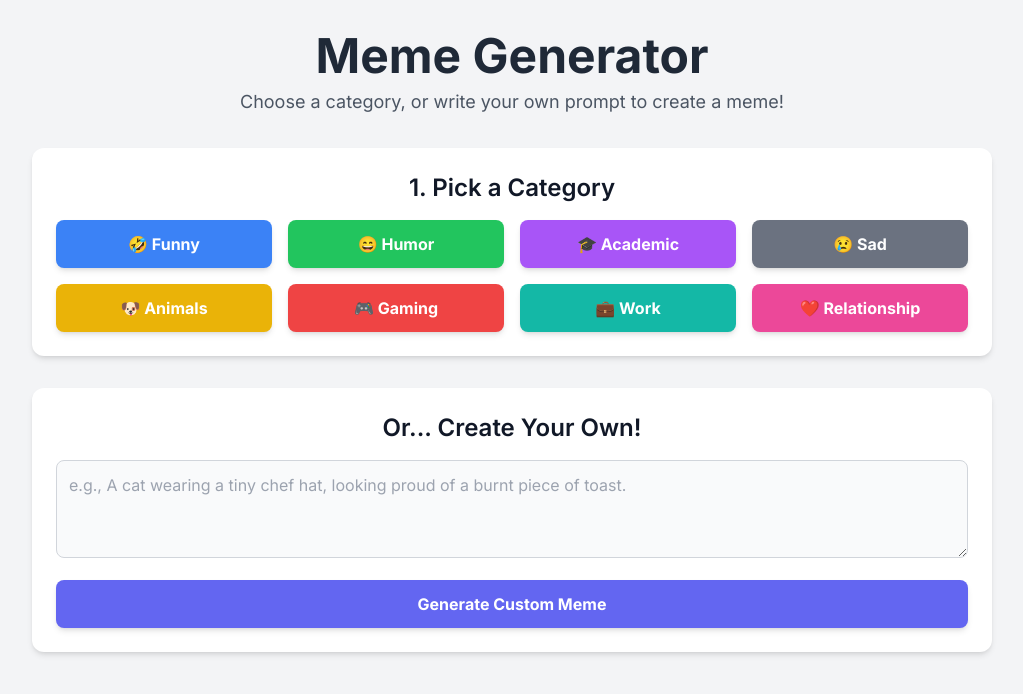
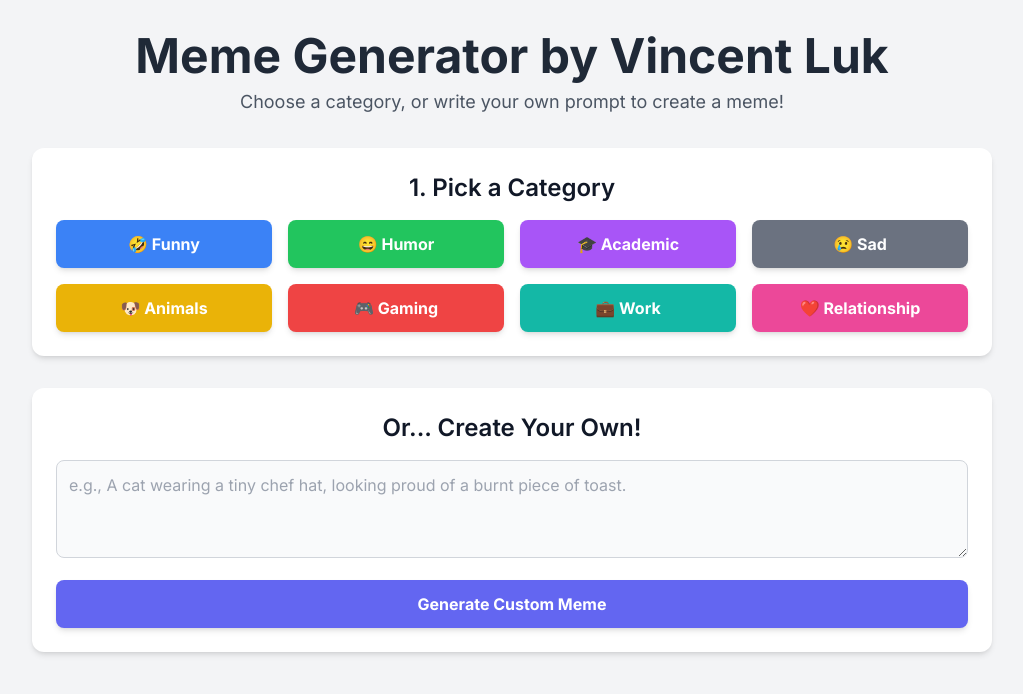
Before and after one commit to vincent9394/AI-Meme-Generator, a plain HTML site: page index.html in a window 1280 px wide. Shown: the whole page, without its empty margins (128-1151 px from the left). Drawn offline with nearby package versions, Linux system fonts and the light colour scheme.

Commit message:
Update index.html

```diff
--- a/index.html
+++ b/index.html
@@ -29,7 +29,7 @@
 
     <div class="container mx-auto p-4 md:p-8 max-w-5xl">
         <header class="text-center mb-8">
-            <h1 class="text-4xl md:text-5xl font-bold text-gray-800 dark:text-white">Meme Generator</h1>
+            <h1 class="text-4xl md:text-5xl font-bold text-gray-800 dark:text-white">Meme Generator by Vincent Luk</h1>
             <p class="text-lg text-gray-600 dark:text-gray-400 mt-2">Choose a category, or write your own prompt to create a meme!</p>
         </header>
 
```
